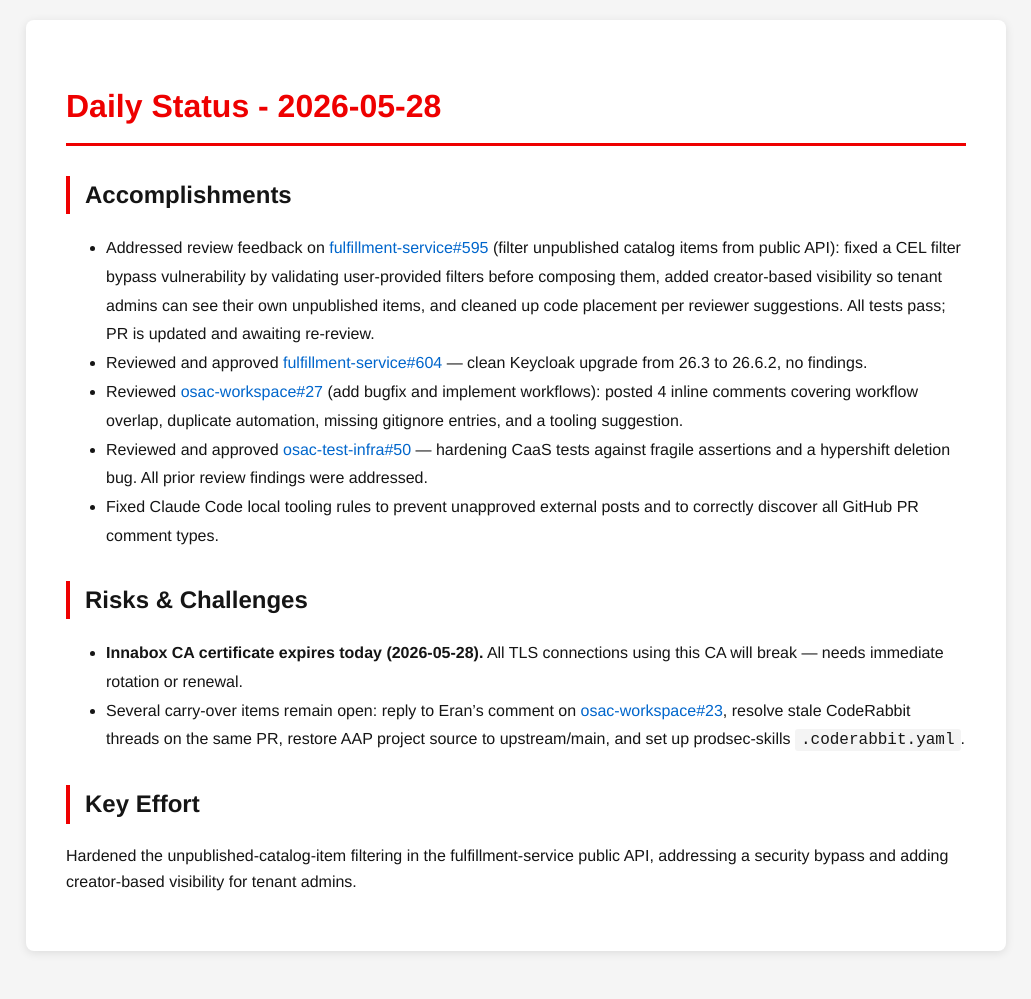
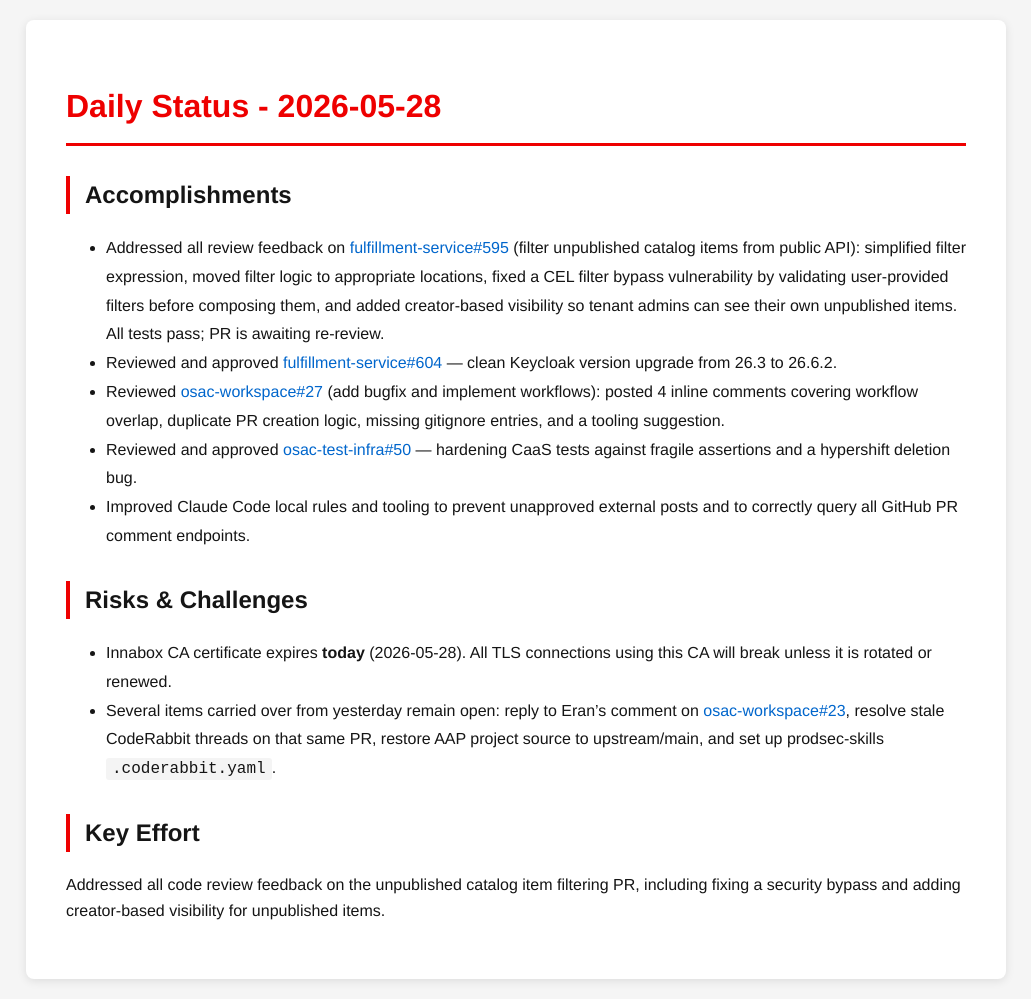
Before and after one commit to tzvatot/daily-status, a Jekyll site: the page built from 2026-05-28.md, in a window 1280 px wide. Shown: the whole page, without its empty margins (124-1155 px from the left). Built offline with Jekyll 4.4.1, drawn with Linux system fonts in a browser that asks for light colours; before the commit the page ends 971 px from its top, so only the background shows below that.

Commit message:
Daily status update - 2026-05-28

```diff
--- a/2026-05-28.md
+++ b/2026-05-28.md
@@ -7,15 +7,15 @@
 # Daily Status - 2026-05-28
 
 ## Accomplishments
-- Addressed review feedback on [fulfillment-service#595](https://github.com/osac-project/fulfillment-service/pull/595) (filter unpublished catalog items from public API): fixed a CEL filter bypass vulnerability by validating user-provided filters before composing them, added creator-based visibility so tenant admins can see their own unpublished items, and cleaned up code placement per reviewer suggestions. All tests pass; PR is updated and awaiting re-review.
-- Reviewed and approved [fulfillment-service#604](https://github.com/osac-project/fulfillment-service/pull/604) — clean Keycloak upgrade from 26.3 to 26.6.2, no findings.
-- Reviewed [osac-workspace#27](https://github.com/osac-project/osac-workspace/pull/27) (add bugfix and implement workflows): posted 4 inline comments covering workflow overlap, duplicate automation, missing gitignore entries, and a tooling suggestion.
-- Reviewed and approved [osac-test-infra#50](https://github.com/osac-project/osac-test-infra/pull/50) — hardening CaaS tests against fragile assertions and a hypershift deletion bug. All prior review findings were addressed.
-- Fixed Claude Code local tooling rules to prevent unapproved external posts and to correctly discover all GitHub PR comment types.
+- Addressed all review feedback on [fulfillment-service#595](https://github.com/osac-project/fulfillment-service/pull/595) (filter unpublished catalog items from public API): simplified filter expression, moved filter logic to appropriate locations, fixed a CEL filter bypass vulnerability by validating user-provided filters before composing them, and added creator-based visibility so tenant admins can see their own unpublished items. All tests pass; PR is awaiting re-review.
+- Reviewed and approved [fulfillment-service#604](https://github.com/osac-project/fulfillment-service/pull/604) — clean Keycloak version upgrade from 26.3 to 26.6.2.
+- Reviewed [osac-workspace#27](https://github.com/osac-project/osac-workspace/pull/27) (add bugfix and implement workflows): posted 4 inline comments covering workflow overlap, duplicate PR creation logic, missing gitignore entries, and a tooling suggestion.
+- Reviewed and approved [osac-test-infra#50](https://github.com/osac-project/osac-test-infra/pull/50) — hardening CaaS tests against fragile assertions and a hypershift deletion bug.
+- Improved Claude Code local rules and tooling to prevent unapproved external posts and to correctly query all GitHub PR comment endpoints.
 
 ## Risks & Challenges
-- **Innabox CA certificate expires today (2026-05-28).** All TLS connections using this CA will break — needs immediate rotation or renewal.
-- Several carry-over items remain open: reply to Eran's comment on [osac-workspace#23](https://github.com/osac-project/osac-workspace/pull/23), resolve stale CodeRabbit threads on the same PR, restore AAP project source to upstream/main, and set up prodsec-skills `.coderabbit.yaml`.
+- Innabox CA certificate expires **today** (2026-05-28). All TLS connections using this CA will break unless it is rotated or renewed.
+- Several items carried over from yesterday remain open: reply to Eran's comment on [osac-workspace#23](https://github.com/osac-project/osac-workspace/pull/23), resolve stale CodeRabbit threads on that same PR, restore AAP project source to upstream/main, and set up prodsec-skills `.coderabbit.yaml`.
 
 ## Key Effort
-Hardened the unpublished-catalog-item filtering in the fulfillment-service public API, addressing a security bypass and adding creator-based visibility for tenant admins.
+Addressed all code review feedback on the unpublished catalog item filtering PR, including fixing a security bypass and adding creator-based visibility for unpublished items.
```
